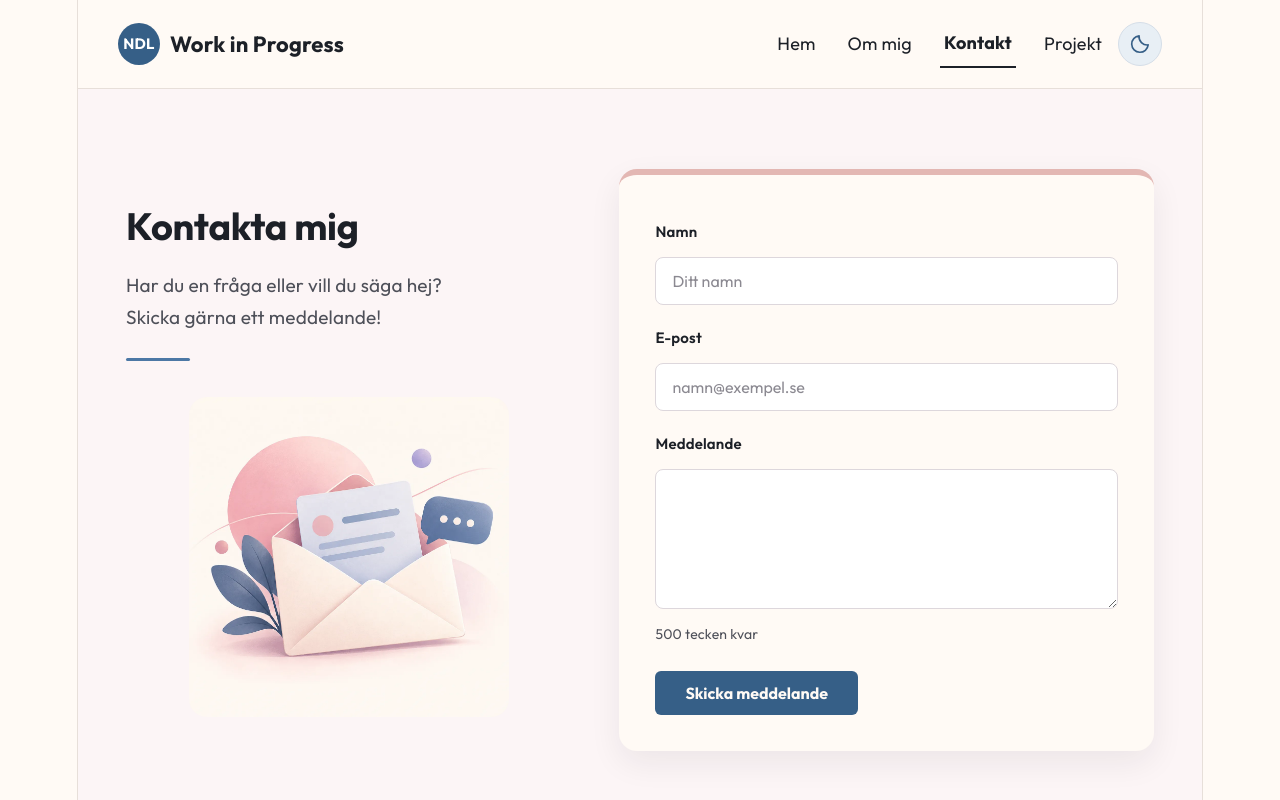
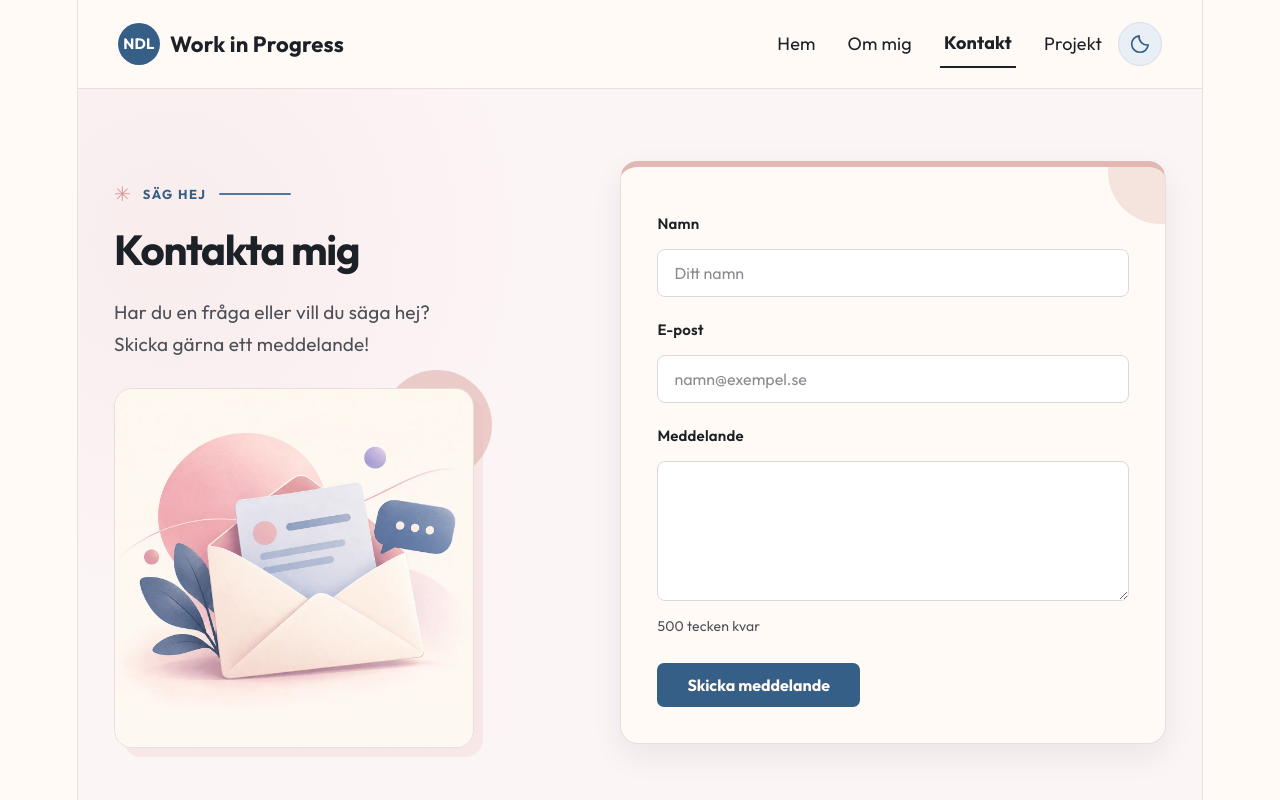
Before and after one commit to nataliedeleeuw/min-sida-experiment, a React (Vite) app: page /kontakt in a window 1280 px wide. Shown: the top 800 px of the page. Built offline with nearby package versions, Linux system fonts and the light colour scheme.

Commit message:
https://github.com/nataliedeleeuw/min-sida-experiment

```diff
--- a/src/components/Kontakt.css
+++ b/src/components/Kontakt.css
@@ -1,86 +1,265 @@
+
+/* ========================================
+   KONTAKTSIDAN
+======================================== */
+
 .kontakt {
-  display: grid;
-  grid-template-columns: 1fr;
-  align-items: center;
-  gap: 32px;
-  padding: 48px 24px;
+  box-sizing: border-box;
+  width: 100%;
+
+  padding: 72px 36px 88px;
+
   background-color: #FCF5F6;
+
+  background-image:
+    radial-gradient(
+      circle at 8% 20%,
+      rgba(227, 183, 179, 0.13),
+      transparent 34%
+    );
+
+  color: #1C2027;
 }
 
-.kontakt-info {
-  min-width: 0;
-  text-align: left;
-  align-self: center;
-  padding-top: 0;
+/* ========================================
+   TVÅ KOLUMNER
+======================================== */
+
+.kontakt-layout {
+  display: grid;
+
+  grid-template-columns:
+    minmax(0, 0.9fr)
+    minmax(0, 1.1fr);
+
+  grid-template-areas:
+    "intro form"
+    "bild form";
+
+  column-gap: 60px;
+  row-gap: 28px;
+
+  align-items: start;
+
+  width: 100%;
+  max-width: 1080px;
+
+  margin: 0 auto;
 }
 
-.kontakt-info h2 {
-  color: #1C2027;
-  font-family: 'Outfit', sans-serif;
-  font-size: 32px;
-  font-weight: 700;
-  margin: 0 0 20px;
+/* ========================================
+   INTRODUKTION
+======================================== */
+
+.kontakt-info {
+  grid-area: intro;
+
+  min-width: 0;
+  padding-top: 20px;
+
+  text-align: left;
 }
 
-.kontakt-text {
-  color: #4E5059;
-  font-size: 19px;
-  line-height: 1.7;
-  max-width: 30ch;
+/* Liten grafisk signatur */
+
+.kontakt-etikett {
+  display: flex;
+  align-items: center;
+  gap: 12px;
+
+  margin: 0 0 18px;
+
+  color: #365F87;
+
+  font-size: 13px;
+  font-weight: 700;
+  letter-spacing: 0.12em;
 }
 
-.kontakt-text::after {
+.kontakt-etikett::before {
+  content: "✳";
+
+  color: #D59D9D;
+
+  font-size: 20px;
+  line-height: 1;
+  letter-spacing: normal;
+}
+
+.kontakt-etikett::after {
   content: "";
-  display: block;
-  width: 64px;
-  height: 3px;
-  margin-top: 24px;
+
+  width: 72px;
+  height: 2px;
+
   background-color: #4C78A5;
   border-radius: 999px;
 }
 
+/* Rubrik */
+
+.kontakt-info h1 {
+  margin: 0 0 20px;
+
+  color: #1C2027;
+
+  font-family: "Outfit", sans-serif;
+  font-size: clamp(32px, 4vw, 42px);
+  font-weight: 700;
+  line-height: 1.2;
+}
+
+/* Beskrivning */
+
+.kontakt-text {
+  max-width: 30ch;
+  margin: 0;
+
+  color: #4E5059;
+
+  font-size: 19px;
+  line-height: 1.7;
+}
+
+/* ========================================
+   ILLUSTRATIONEN
+======================================== */
+
+.kontakt-illustration {
+  grid-area: bild;
+
+  position: relative;
+  isolation: isolate;
+
+  width: min(100%, 360px);
+  margin: 0;
+}
+
+/* Mjuk rosa form bakom bilden */
+
+.kontakt-illustration::before {
+  content: "";
+
+  position: absolute;
+  top: -18px;
+  right: -18px;
+
+  width: 110px;
+  height: 110px;
+
+  background-color: #E3B7B3;
+  border-radius: 50%;
+
+  opacity: 0.65;
+
+  z-index: -1;
+  pointer-events: none;
+}
+
 .kontakt-bild {
   display: block;
+  box-sizing: border-box;
+
   width: 100%;
-  max-width: 320px;
   height: auto;
-  margin: 36px auto 0;
+
+  border: 1.5px solid #E8DFDA;
   border-radius: 18px;
+
+  box-shadow:
+    9px 9px 0 rgba(227, 183, 179, 0.22);
 }
 
+/* ========================================
+   FORMULÄRKORT
+======================================== */
+
 .kontakt-form {
+  grid-area: form;
+
+  position: relative;
+
   display: flex;
   flex-direction: column;
+
+  box-sizing: border-box;
+
   min-width: 0;
+  width: 100%;
+
   gap: 12px;
-  padding: 24px;
+  padding: 36px;
+
   background-color: #FFFAF5;
+
+  border: 1px solid #E8DFDA;
+  border-top: 6px solid #E3B7B3;
   border-radius: 18px;
-  border-top: 6px solid #E3B7B3;
-  box-shadow: 0 12px 32px rgba(28, 32, 39, 0.07);
+
+  box-shadow:
+    0 12px 32px rgba(28, 32, 39, 0.07);
+
   text-align: left;
+  overflow: hidden;
 }
+
+/* En diskret rosa detalj i kortets hörn */
+
+.kontakt-form::before {
+  content: "";
+
+  position: absolute;
+  top: -48px;
+  right: -48px;
+
+  width: 105px;
+  height: 105px;
+
+  background-color: #E3B7B3;
+  border-radius: 50%;
+
+  opacity: 0.35;
+  pointer-events: none;
+}
+
+/* ========================================
+   FORMULÄRETS ETIKETTER
+======================================== */
 
 .kontakt-form label {
   color: #1C2027;
+
   font-size: 15px;
   font-weight: 600;
+
   margin-top: 8px;
 }
 
+/* ========================================
+   INMATNINGSFÄLT
+======================================== */
+
 .kontakt-form input,
 .kontakt-form textarea {
+  box-sizing: border-box;
+
   width: 100%;
   min-width: 0;
-  box-sizing: border-box;
+
   padding: 13px 16px;
+
   background-color: #FFFFFF;
   color: #1C2027;
+
   border: 1px solid #DDD7DC;
   border-radius: 8px;
-  font-family: 'Outfit', sans-serif;
+
+  font-family: "Outfit", sans-serif;
   font-size: 16px;
-  transition: border-color 0.2s ease, box-shadow 0.2s ease;
+
+  transition:
+    border-color 0.2s ease,
+    box-shadow 0.2s ease;
 }
 
 .kontakt-form input::placeholder,
@@ -88,36 +267,80 @@
   color: #8B8991;
 }
 
+/* Tydligt fokus när man skriver */
+
 .kontakt-form input:focus,
 .kontakt-form textarea:focus {
   outline: none;
+
   border-color: #4C78A5;
-  box-shadow: 0 0 0 3px rgba(76, 120, 165, 0.15);
+
+  box-shadow:
+    0 0 0 3px rgba(76, 120, 165, 0.15);
 }
+
+.kontakt-form input:focus-visible,
+.kontakt-form textarea:focus-visible {
+  outline: 2px solid #4C78A5;
+  outline-offset: 2px;
+}
+
+/* Meddelandefält */
 
 .kontakt-form textarea {
   resize: vertical;
   min-height: 140px;
 }
 
+/* ========================================
+   TECKENRÄKNARE
+======================================== */
+
+.kontakt-form .tecken-kvar {
+  margin: 0;
+
+  color: #4E5059;
+
+  font-size: 14px;
+}
+
+.kontakt-form .tecken-kvar.varning {
+  color: #B42318;
+  font-weight: 600;
+}
+
+/* ========================================
+   KNAPPAR
+======================================== */
+
 .kontakt-form button {
   align-self: flex-start;
+
   min-height: 44px;
   margin-top: 12px;
+
   padding: 12px 30px;
+
   background-color: #365F87;
   color: #FFFAF5;
+
   border: none;
-  border-radius: 6px;
-  font-family: 'Outfit', sans-serif;
+  border-radius: 7px;
+
+  font-family: "Outfit", sans-serif;
   font-size: 16px;
   font-weight: 700;
+
   cursor: pointer;
-  transition: background-color 0.2s ease;
+
+  transition:
+    background-color 0.2s ease,
+    transform 0.2s ease;
 }
 
-.kontakt-form button:hover {
+.kontakt-form button:hover:not(:disabled) {
   background-color: #4C78A5;
+  transform: translateY(-2px);
 }
 
 .kontakt-form button:focus-visible {
@@ -130,39 +353,225 @@
   cursor: wait;
 }
 
+/* ========================================
+   FEL OCH TACKMEDDELANDEN
+======================================== */
+
 .form-fel {
-  color: #b42318;
+  color: #B42318;
 }
 
 .form-tack {
-  color: #237a35;
+  color: #237A35;
 }
 
-@media (min-width: 601px) {
-  .kontakt-form {
-    padding: 36px;
+.kontakt-form h2 {
+  margin: 0 0 12px;
+
+  color: #1C2027;
+
+  font-family: "Outfit", sans-serif;
+  font-size: 26px;
+}
+
+/* ========================================
+   MÖRKERLÄGE
+======================================== */
+
+/* Mörkblå bas med en aning plommon */
+
+.dark-mode .kontakt {
+  background-color: #172437;
+
+  background-image:
+    radial-gradient(
+      circle at 8% 20%,
+      rgba(143, 90, 130, 0.18),
+      transparent 34%
+    );
+}
+
+/* Rubrik och introduktion */
+
+.dark-mode .kontakt .kontakt-etikett {
+  color: #F0BDB8;
+}
+
+.dark-mode .kontakt .kontakt-etikett::before {
+  color: #F0BDB8;
+}
+
+.dark-mode .kontakt .kontakt-etikett::after {
+  background-color: #C493AF;
+}
+
+.dark-mode .kontakt .kontakt-info h1 {
+  color: #FFF7F3;
+}
+
+.dark-mode .kontakt .kontakt-text {
+  color: #D0D9E6;
+}
+
+/* Illustration */
+
+.dark-mode .kontakt-illustration::before {
+  background-color: #72536F;
+  opacity: 0.65;
+}
+
+.dark-mode .kontakt-bild {
+  border-color: #7D6B86;
+
+  box-shadow:
+    9px 9px 0 rgba(80, 54, 82, 0.55);
+}
+
+/* Formulärkort */
+
+.dark-mode .kontakt .kontakt-form {
+  background-color: #26374E;
+
+  border-color: #53617B;
+  border-top-color: #B98F9C;
+
+  color: #E9EDF4;
+
+  box-shadow:
+    0 12px 32px rgba(0, 0, 0, 0.16);
+}
+
+.dark-mode .kontakt-form::before {
+  background-color: #956C8C;
+  opacity: 0.28;
+}
+
+.dark-mode .kontakt .kontakt-form label {
+  color: #F1F3F8;
+}
+
+.dark-mode .kontakt .kontakt-form h2 {
+  color: #FFF7F3;
+}
+
+/* Inmatningsfält */
+
+.dark-mode .kontakt .kontakt-form input,
+.dark-mode .kontakt .kontakt-form textarea {
+  background-color: #19293F;
+  color: #FFF7F3;
+
+  border-color: #60738C;
+}
+
+.dark-mode .kontakt .kontakt-form input::placeholder,
+.dark-mode .kontakt .kontakt-form textarea::placeholder {
+  color: #B7C5D6;
+}
+
+.dark-mode .kontakt .kontakt-form input:focus,
+.dark-mode .kontakt .kontakt-form textarea:focus {
+  border-color: #A9CAE7;
+
+  box-shadow:
+    0 0 0 3px rgba(185, 143, 156, 0.22);
+}
+
+.dark-mode .kontakt .kontakt-form input:focus-visible,
+.dark-mode .kontakt .kontakt-form textarea:focus-visible {
+  outline: 2px solid #A9CAE7;
+  outline-offset: 2px;
+}
+
+/* Statusmeddelanden */
+
+.dark-mode .kontakt .form-fel,
+.dark-mode .kontakt .tecken-kvar.varning {
+  color: #FFB4AE;
+}
+
+.dark-mode .kontakt .form-tack {
+  color: #B2E8BD;
+}
+
+/* ========================================
+   SURFPLATTA OCH MOBIL
+======================================== */
+
+/*
+  På smalare skärmar kommer formuläret
+  före illustrationen.
+
+  Besökaren slipper skrolla förbi bilden
+  för att kunna skicka ett meddelande.
+*/
+
+@media (max-width: 900px) {
+  .kontakt {
+    padding: 48px 24px 64px;
+  }
+
+  .kontakt-layout {
+    max-width: 640px;
+
+    grid-template-columns: minmax(0, 1fr);
+
+    grid-template-areas:
+      "intro"
+      "form"
+      "bild";
+
+    row-gap: 28px;
+  }
+
+  .kontakt-info {
+    padding-top: 0;
+  }
+
+  .kontakt-illustration {
+    width: min(100%, 320px);
+    margin: 8px auto 0;
   }
 }
 
-@media (min-width: 801px) {
+@media (max-width: 520px) {
   .kontakt {
-    grid-template-columns: 1fr 1.2fr;
-    gap: 48px;
-    padding: 80px 48px;
+    padding: 32px 18px 48px;
   }
 
-  .kontakt-info h2 {
-    font-size: 38px;
+  .kontakt-layout {
+    row-gap: 24px;
+  }
+
+  .kontakt-info h1 {
+    font-size: 32px;
+  }
+
+  .kontakt-text {
+    font-size: 17px;
+  }
+
+  .kontakt-form {
+    padding: 28px 24px;
+  }
+
+  .kontakt-illustration {
+    width: min(100%, 270px);
+  }
+
+  .kontakt-etikett::after {
+    width: 48px;
   }
 }
 
-.kontakt-form .tecken-kvar {
-  margin: 0;
-  color: #4E5059;
-  font-size: 14px;
+/* ========================================
+   MINSKA ANIMATIONER VID BEHOV
+======================================== */
+
+@media (prefers-reduced-motion: reduce) {
+  .kontakt-form button,
+  .kontakt-form input,
+  .kontakt-form textarea {
+    transition: none;
+  }
 }
-
-.kontakt-form .tecken-kvar.varning {
-  color: #b42318;
-  font-weight: 600;
-}
--- a/src/components/Kontakt.jsx
+++ b/src/components/Kontakt.jsx
@@ -90,24 +90,28 @@ function Kontakt() {
 
   return (
     <section className="kontakt">
+      <div className="kontakt-layout">
+
+        {/* Introduktion */}
+
         <div className="kontakt-info">
-        <h2>Kontakta mig</h2>
+          <p className="kontakt-etikett">
+            SÄG HEJ
+          </p>
+
+          <h1>Kontakta mig</h1>
 
           <p className="kontakt-text">
             Har du en fråga eller vill du säga hej?
             Skicka gärna ett meddelande!
           </p>
+        </div>
 
-        <img
-          className="kontakt-bild"
-          src={KontaktBild}
-          alt="Illustration av ett kuvert med ett meddelande"
-        />
-      </div>
+        {/* Formulär eller tackmeddelande */}
 
         {skickat ? (
           <div className="kontakt-form">
-          <h3>Tack för ditt meddelande!</h3>
+            <h2>Tack för ditt meddelande!</h2>
 
             <p className="form-tack" role="status">
               Tack {namn}! Ditt meddelande har skickats.
@@ -199,10 +203,24 @@ function Kontakt() {
               type="submit"
               disabled={skickar}
             >
-            {skickar ? "Skickar..." : "Skicka meddelande"}
+              {skickar
+                ? "Skickar..."
+                : "Skicka meddelande"}
             </button>
           </form>
         )}
+
+        {/* Illustration */}
+
+        <div className="kontakt-illustration">
+          <img
+            className="kontakt-bild"
+            src={KontaktBild}
+            alt="Illustration av ett kuvert med ett meddelande"
+          />
+        </div>
+
+      </div>
     </section>
   );
 }
```
Lines whose indentation alone changed are shown as unchanged.
